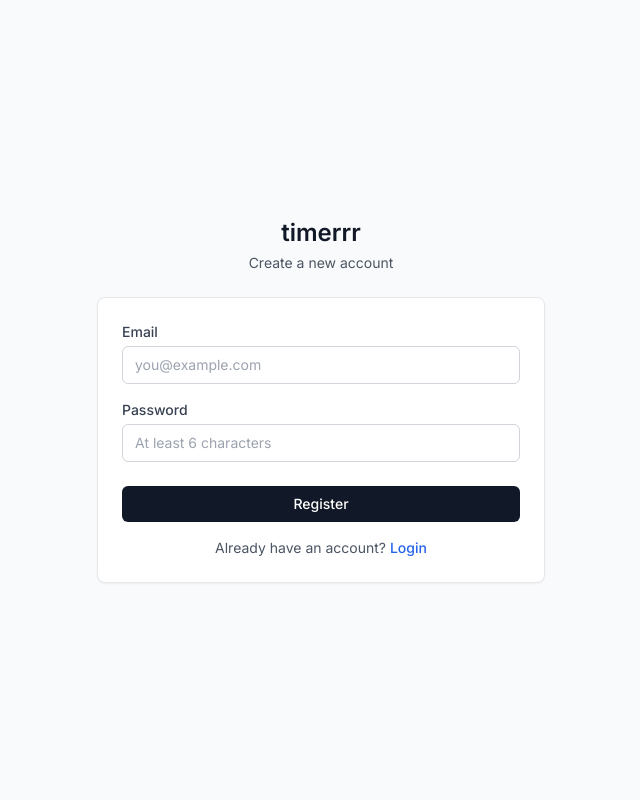
After one commit to grbellar/timerrr2.0, a Flask app: page /register in a window 1280 px wide. The commit adds this page. Shown: the whole page, without its empty margins (319-959 px from the left). Run offline with Flask 3, Linux system fonts and the light colour scheme; some libraries are stand-ins or nearby versions.

```diff
--- /dev/null
+++ b/app/auth.py
@@ -0,0 +1,57 @@
+from flask import Blueprint, render_template, request, redirect, url_for, flash
+from flask_login import login_user, logout_user, login_required, current_user
+from app.models import db, User
+
+auth = Blueprint('auth', __name__)
+
+
+@auth.route('/login', methods=['GET', 'POST'])
+def login():
+    if current_user.is_authenticated:
+        return redirect(url_for('main.timer'))
+
+    if request.method == 'POST':
+        email = request.form.get('email')
+        password = request.form.get('password')
+
+        user = User.query.filter_by(email=email).first()
+
+        if user and user.check_password(password):
+            login_user(user)
+            next_page = request.args.get('next')
+            return redirect(next_page) if next_page else redirect(url_for('main.timer'))
+        else:
+            flash('Invalid email or password', 'error')
+
+    return render_template('login.html')
+
+
+@auth.route('/register', methods=['GET', 'POST'])
+def register():
+    if current_user.is_authenticated:
+        return redirect(url_for('main.timer'))
+
+    if request.method == 'POST':
+        email = request.form.get('email')
+        password = request.form.get('password')
+
+        if User.query.filter_by(email=email).first():
+            flash('Email already registered', 'error')
+            return redirect(url_for('auth.register'))
+
+        user = User(email=email)
+        user.set_password(password)
+        db.session.add(user)
+        db.session.commit()
+
+        login_user(user)
+        return redirect(url_for('main.timer'))
+
+    return render_template('register.html')
+
+
+@auth.route('/logout')
+@login_required
+def logout():
+    logout_user()
+    return redirect(url_for('auth.login'))
--- /dev/null
+++ b/app/templates/register.html
@@ -0,0 +1,78 @@
+<!DOCTYPE html>
+<html lang="en">
+<head>
+    <meta charset="UTF-8">
+    <meta name="viewport" content="width=device-width, initial-scale=1.0">
+    <title>Register - timerrr</title>
+    <link rel="preconnect" href="https://fonts.googleapis.com">
+    <link rel="preconnect" href="https://fonts.gstatic.com" crossorigin>
+    <link href="https://fonts.googleapis.com/css2?family=Inter:wght@400;500;600&display=swap" rel="stylesheet">
+    <script src="https://cdn.tailwindcss.com"></script>
+    <script>
+        tailwind.config = {
+            theme: {
+                extend: {
+                    fontFamily: {
+                        'inter': ['Inter', 'sans-serif'],
+                    }
+                }
+            }
+        }
+    </script>
+</head>
+<body class="font-inter bg-gray-50 text-gray-900 min-h-screen flex items-center justify-center">
+    <div class="max-w-md w-full mx-4">
+        <div class="text-center mb-6">
+            <h1 class="text-2xl font-semibold mb-1">timerrr</h1>
+            <p class="text-sm text-gray-600">Create a new account</p>
+        </div>
+
+        <div class="bg-white rounded-lg shadow-sm border border-gray-200 p-6">
+            {% with messages = get_flashed_messages(with_categories=true) %}
+                {% if messages %}
+                    {% for category, message in messages %}
+                        <div class="mb-4 p-3 rounded-md {% if category == 'error' %}bg-red-50 text-red-700 border border-red-200{% else %}bg-blue-50 text-blue-700 border border-blue-200{% endif %}">
+                            <p class="text-sm">{{ message }}</p>
+                        </div>
+                    {% endfor %}
+                {% endif %}
+            {% endwith %}
+
+            <form method="POST" action="{{ url_for('auth.register') }}">
+                <div class="mb-4">
+                    <label for="email" class="block text-sm font-medium text-gray-700 mb-1">Email</label>
+                    <input type="email"
+                           id="email"
+                           name="email"
+                           required
+                           class="w-full px-3 py-2 border border-gray-300 rounded-md text-sm focus:outline-none focus:ring-2 focus:ring-blue-500 focus:border-blue-500"
+                           placeholder="you@example.com">
+                </div>
+
+                <div class="mb-6">
+                    <label for="password" class="block text-sm font-medium text-gray-700 mb-1">Password</label>
+                    <input type="password"
+                           id="password"
+                           name="password"
+                           required
+                           minlength="6"
+                           class="w-full px-3 py-2 border border-gray-300 rounded-md text-sm focus:outline-none focus:ring-2 focus:ring-blue-500 focus:border-blue-500"
+                           placeholder="At least 6 characters">
+                </div>
+
+                <button type="submit"
+                        class="w-full bg-gray-900 hover:bg-gray-800 text-white px-4 py-2 rounded-md font-medium transition-colors text-sm">
+                    Register
+                </button>
+            </form>
+
+            <div class="mt-4 text-center">
+                <p class="text-sm text-gray-600">
+                    Already have an account?
+                    <a href="{{ url_for('auth.login') }}" class="text-blue-600 hover:text-blue-700 font-medium">Login</a>
+                </p>
+            </div>
+        </div>
+    </div>
+</body>
+</html>
--- a/requirements.txt
+++ b/requirements.txt
@@ -2,10 +2,14 @@ blinker==1.9.0
 click==8.3.0
 Flask==3.1.2
 flask-cors==6.0.1
+Flask-Login==0.6.3
+Flask-SQLAlchemy==3.1.1
 gunicorn==23.0.0
 itsdangerous==2.2.0
 Jinja2==3.1.6
 MarkupSafe==3.0.2
 packaging==25.0
 python-dotenv==1.1.1
+SQLAlchemy==2.0.43
+typing_extensions==4.15.0
 Werkzeug==3.1.3
```
Also changed, not shown: app/__init__.py (+26 -2 lines), app/main.py (renamed from app/routes.py, +10 -3 lines), app/models.py (added, +67 -0 lines), app/templates/base.html (+4 -4 lines), app/templates/login.html (added, +77 -0 lines), .claude/settings.local.json.
